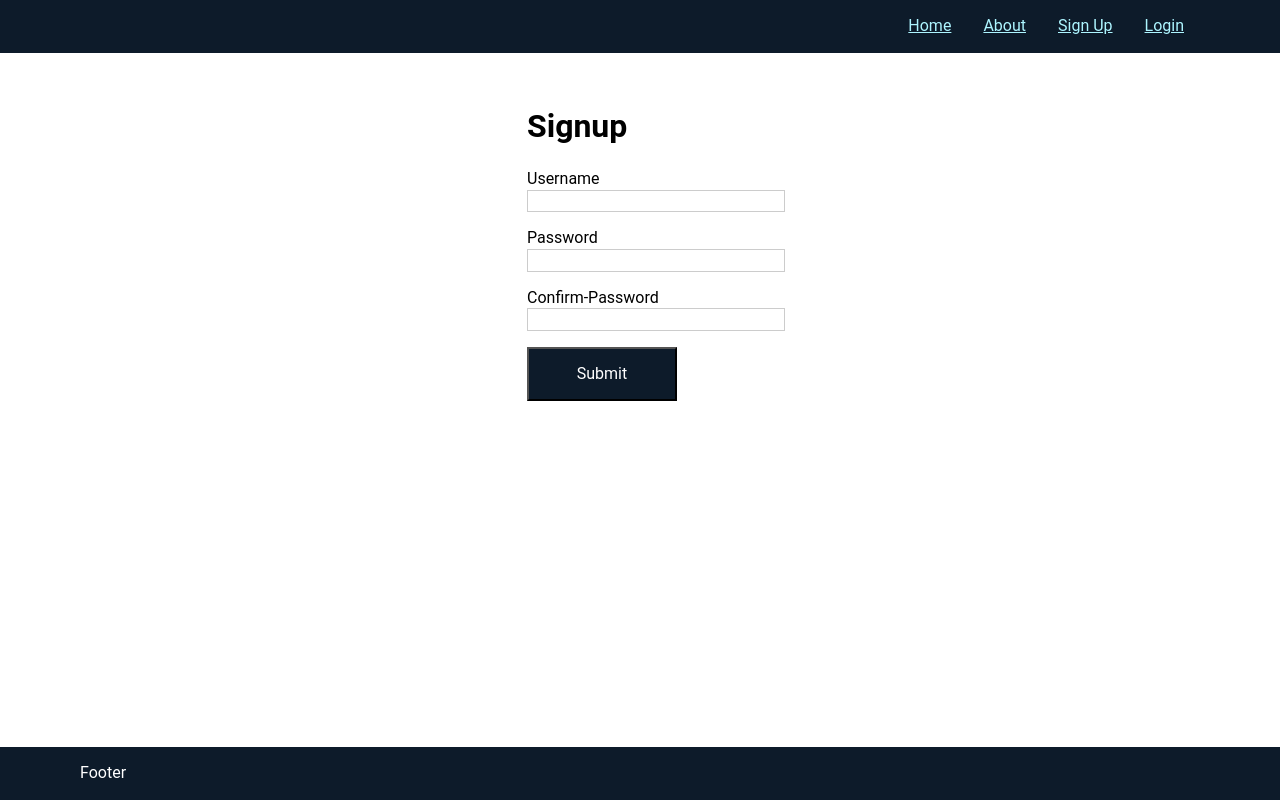
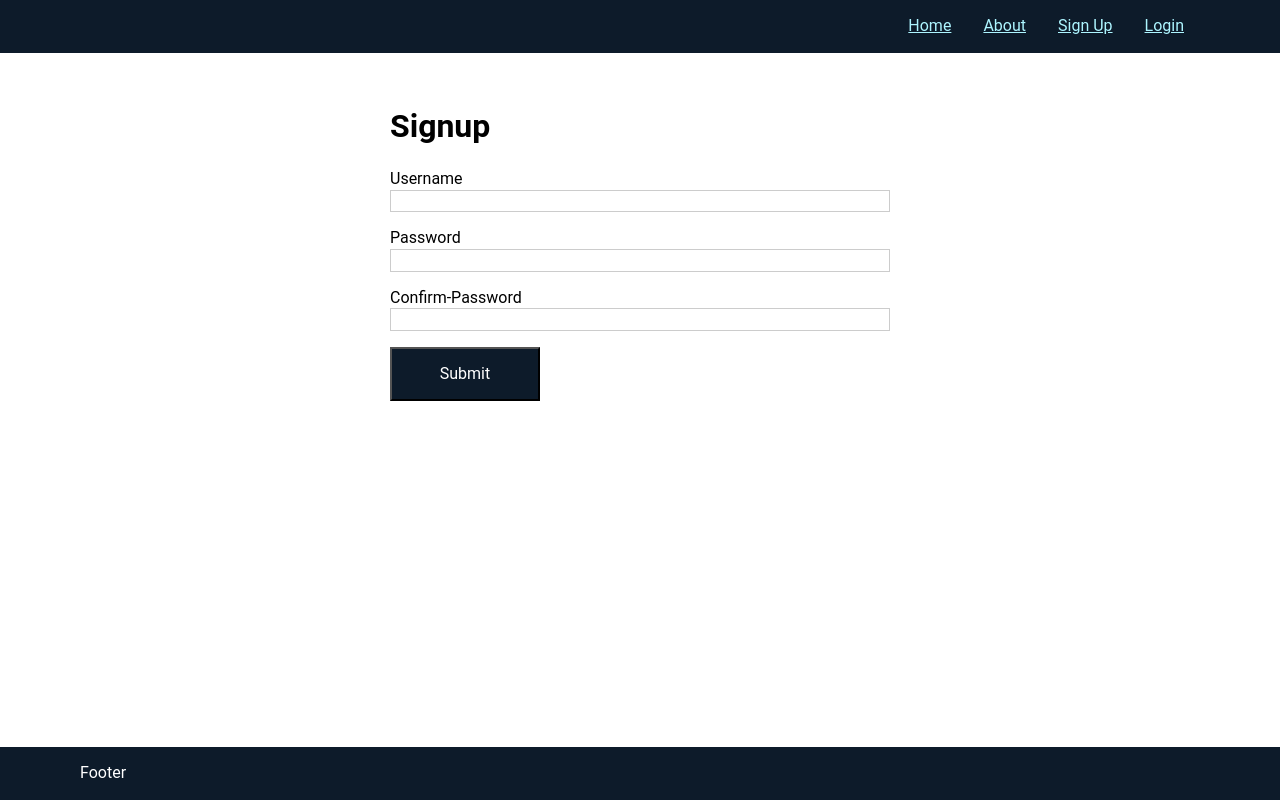
Before and after one commit to Arkine/-Mern-starter-stack, a React app in the folder client/: page /signup in a window 1280 px wide. Built offline with nearby package versions, Linux system fonts and the light colour scheme.

Commit message:
updated the styles for body cotnent

```diff
--- a/client/src/components/common/Body.js
+++ b/client/src/components/common/Body.js
@@ -5,20 +5,10 @@ import styled from 'styled-components';
 import media from 'app/helpers/mediaQuery';
 
 const Body = styled.main`
-	display: flex;
-	flex-flow: column;
-
 	margin: 0 auto;
 
+	width: 100%;
 	max-width: ${props => props.theme.body.rowWidth};
-
-	${media.desktop`
-		width: 100%;
-	`}
-
-	${media.mobile`
-		width: auto;
-	`}
 `;
 
 export default props => {
--- a/client/src/components/form/Form.js
+++ b/client/src/components/form/Form.js
@@ -1,5 +1,7 @@
 import React from 'react';
 import styled from 'styled-components';
+
+import media from 'app/helpers/mediaQuery';
 
 import {
 	ValuesContext,
@@ -11,11 +13,15 @@ const Container = styled.form`
 	border-radius: 4px;
 
 	padding: 1rem;
-	margin: 0 auto;
 
-	width: 100%;
-	max-width: 500px;
+	width: auto;
 
+	min-width: 500px;
+	max-width: 750px;
+
+	${media.tablet`
+		min-width: 250px;
+	`}
 `;
 
 
--- a/client/src/views/Login/LoginStyled.js
+++ b/client/src/views/Login/LoginStyled.js
@@ -2,6 +2,7 @@ import styled from 'styled-components';
 
 export const Container = styled.div`
 	display: flex;
+	align-items: center;
 	justify-content: center;
 
 	flex-grow: 1;
--- a/client/src/views/Signup/SignupStyled.js
+++ b/client/src/views/Signup/SignupStyled.js
@@ -1,3 +1,7 @@
 import styled from 'styled-components';
 
-export const Container =  styled.div``;
+export const Container =  styled.div`
+	display: flex;
+	align-items: center;
+	justify-content: center;
+`;
```
